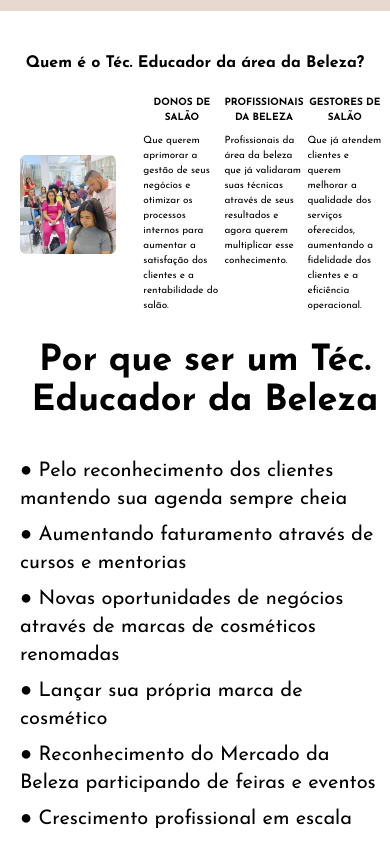
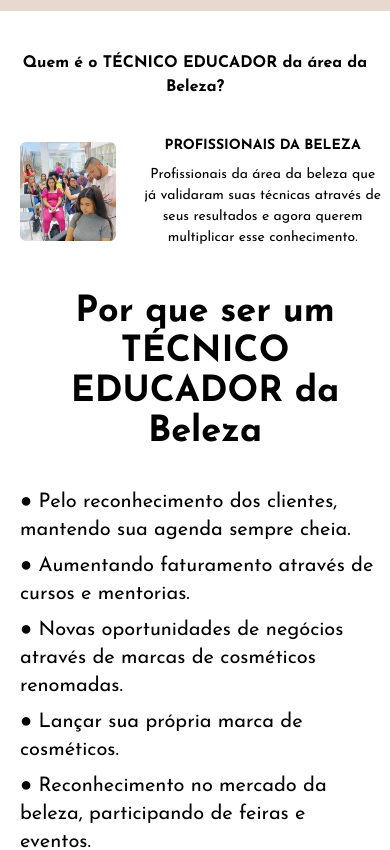
Before and after one commit to Riba12/CircuitoBeleza, a Next.js app: page / in a window 390 px wide. Shown: the part 940-1790 px from the top of the page. Built offline with nearby package versions, Linux system fonts and the light colour scheme.

Commit message:
mobile fix, ebook , pontuacao

```diff
--- a/src/components/cursos.tsx
+++ b/src/components/cursos.tsx
@@ -144,7 +144,7 @@ export default function Cursos() {
                     </div>
                     <div className="flex justify-between">
                         <img src="premio1.png" className="w-32 md:w-96 rounded-md"/>
-                        <img src="premio2.png" className="w-[242px] md:object-cover md:w-[576px] rounded-md"/>
+                        <img src="premio2.png" className="w-[226px] pr-2 md:object-cover md:w-[576px] rounded-md"/>
                     </div>
                 </div>
             </section>
--- a/src/components/ebook.tsx
+++ b/src/components/ebook.tsx
@@ -39,7 +39,7 @@ export default function Ebook() {
                                 <CardTitle className="text-[10px] md:text-2xl">Domine as técnicas</CardTitle>
                             </CardHeader>
                             <CardContent className="text-[8px] md:text-base">
-                                <p>Domine as técnicas educacionais e transmita o seu conhecimento com maestria</p>
+                                <p>Domine as técnicas educacionais e transmita o seu conhecimento com maestria.</p>
                             </CardContent>
                             <CardFooter className="place-content-center ">
                                 <p><Scissors /></p>
@@ -50,7 +50,7 @@ export default function Ebook() {
                                 <CardTitle className="text-[10px] md:text-2xl text-center">Gestão de carreira</CardTitle>
                             </CardHeader>
                             <CardContent className="text-[8px] md:text-base">
-                                <p>Eleve o nível da sua carreira profissional e seja reconhecido como técnico educador da beleza em mais de 120 países</p>
+                                <p>Eleve o nível da sua carreira profissional e seja reconhecido como técnico educador da beleza em mais de 120 países.</p>
                             </CardContent>
                             <CardFooter className="place-content-center ">
                                 <p><ChartNoAxesCombined /></p>
--- a/src/components/quem.tsx
+++ b/src/components/quem.tsx
@@ -8,40 +8,32 @@ export default function Quem() {
                 <div className="grow"></div>
                 <section className="flex flex-col w-full font-jose md:w-[960px] space-x-5">
                     <div>
-                        <div className=" md:text-5xl text-center font-bold">Quem é o Téc. Educador da área da Beleza?</div>
+                        <div className=" md:text-5xl text-center font-bold">Quem é o TÉCNICO EDUCADOR da área da Beleza?</div>
                     </div>
-                    <div className="flex ">
+                    <div className="flex my-4">
                         <div className="w-1/3 place-content-center">
                             <img src="quem2.png" className="rounded-md w-24 md:w-64 md:ml-8 md:mt-22" />
                         </div>
-                        <div className="w-2/3">
-                            <div className="flex my-5 space-x-1 md:space-x-5 text-[10px] md:text-base">
-                                <div className="md:mt-10">
-                                    <h1 className="text-center md:text-xl"><b>DONOS DE SALÃO</b></h1>
-                                    <h2 className="pt-2 md:pt-10">Que querem aprimorar a gestão de seus negócios e otimizar os processos internos para aumentar a satisfação dos clientes e a rentabilidade do salão.</h2>
-                                </div>
+                        <div className="w-2/3 pr-2">
+                            <div className="flex my-5 text-center md:space-x-5 text-[14px] md:text-base">
                                 <div className="md:mt-10">
                                     <h1 className="text-center md:text-xl"><b>PROFISSIONAIS DA BELEZA</b></h1>
                                     <h2 className="pt-2">Profissionais da área da beleza que já validaram suas técnicas através de seus resultados e agora querem multiplicar esse conhecimento.</h2>
-                                </div>
-                                <div className="md:mt-10 pr-2">
-                                    <h1 className="text-center md:text-xl"><b>GESTORES DE SALÃO</b></h1>
-                                    <h2 className="pt-2">Que já atendem clientes e querem melhorar a qualidade dos serviços oferecidos, aumentando a fidelidade dos clientes e a eficiência operacional.</h2>
                                 </div>
                             </div>
                         </div>
                     </div>
                     <div>
                         <div className="text-center m-2 text-4xl">
-                            <h1><b>Por que ser um Téc. Educador da Beleza</b></h1>
+                            <h1><b>Por que ser um TÉCNICO EDUCADOR da Beleza</b></h1>
                         </div>
-                        <div className="space-y-2 text-xl mt-9">
-                            <h3>● Pelo reconhecimento dos clientes mantendo sua agenda sempre cheia</h3>
-                            <h3>● Aumentando faturamento através de cursos e mentorias</h3>
-                            <h3>● Novas oportunidades de negócios através de marcas de cosméticos renomadas</h3>
-                            <h3>● Lançar sua própria marca de cosmético</h3>
-                            <h3>● Reconhecimento do Mercado da Beleza participando de feiras e eventos</h3>
-                            <h3>● Crescimento profissional em escala</h3>
+                        <div className="space-y-2 text-xl mt-9 pr-2">
+                            <h3>● Pelo reconhecimento dos clientes, mantendo sua agenda sempre cheia.</h3>
+                            <h3>● Aumentando faturamento através de cursos e mentorias.</h3>
+                            <h3>● Novas oportunidades de negócios através de marcas de cosméticos renomadas.</h3>
+                            <h3>● Lançar sua própria marca de cosméticos.</h3>
+                            <h3>● Reconhecimento no mercado da beleza, participando de feiras e eventos.</h3>
+                            <h3>● Crescimento profissional em escala.</h3>
                         </div>
                     </div>
                     <div className="mt-5 flex justify-center">
```
